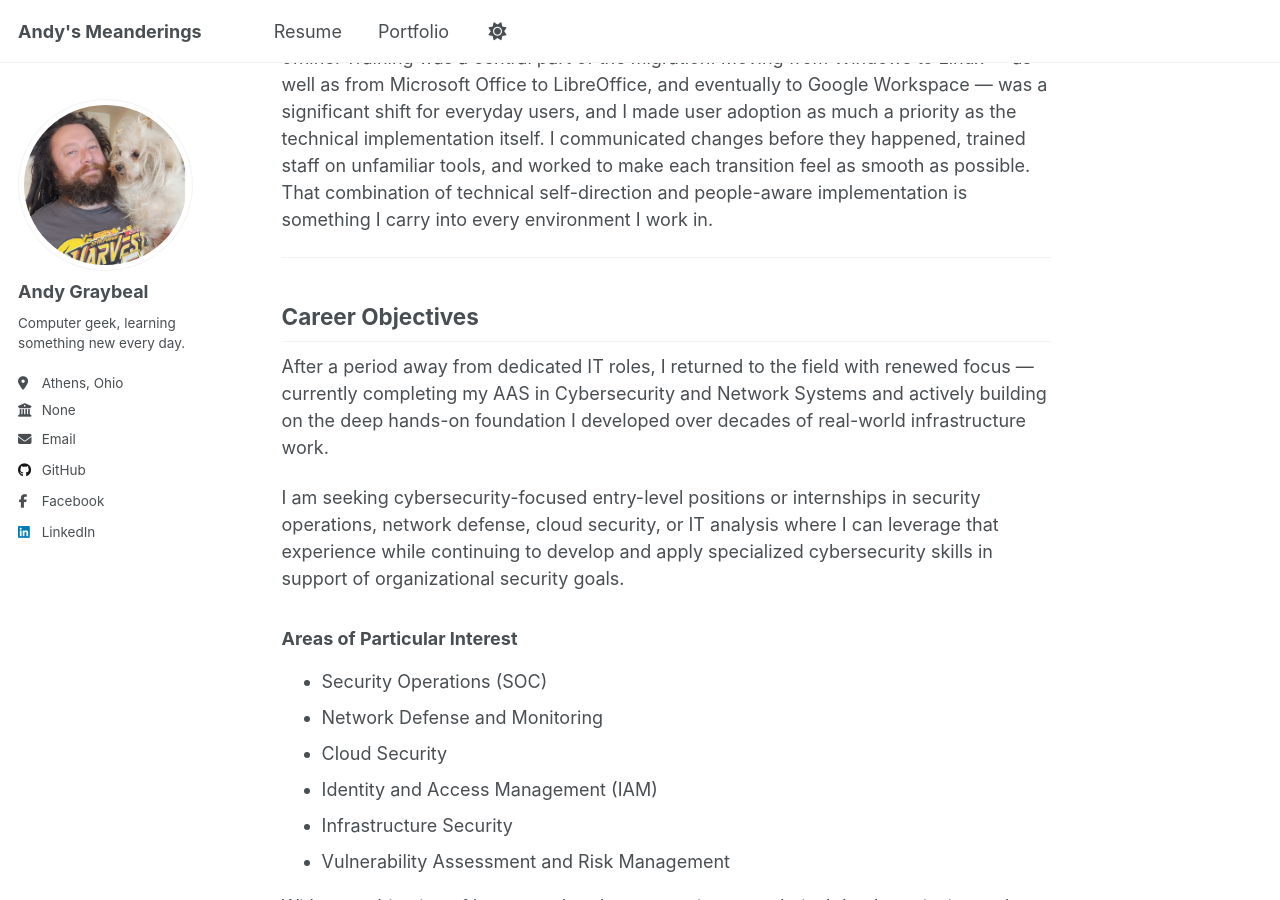
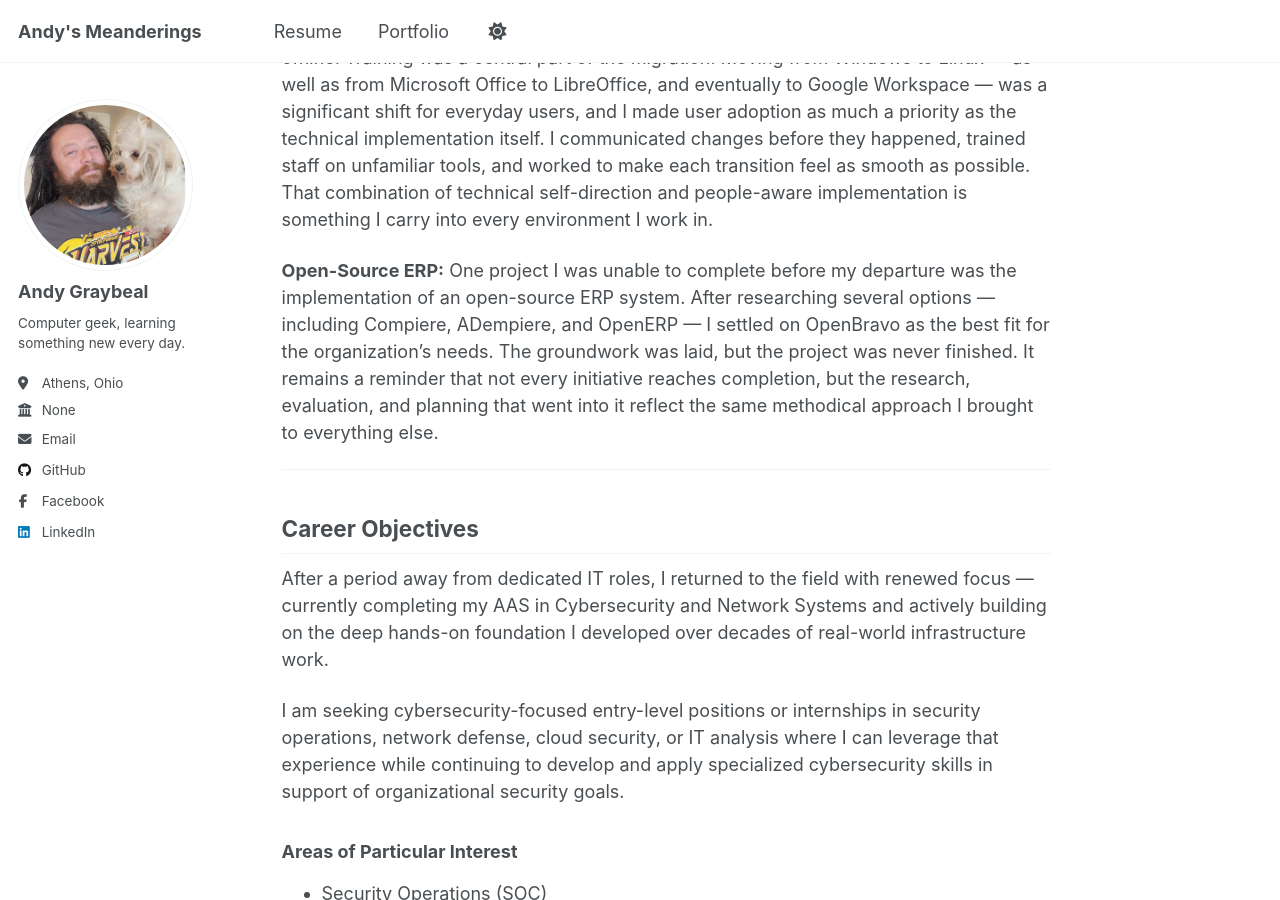
Before and after one commit to andy-graybeal/andy-graybeal.github.io, a Jekyll site: the page built from _pages/about.md, in a window 1280 px wide and 900 px high, scrolled down 2294 px. Built offline with Jekyll 4.4.1, drawn with Linux system fonts in a browser that asks for light colours; a script that is not in the unit is left out.

Commit message:
Document open-source ERP project details
Added a section about the open-source ERP project and its status.

```diff
--- a/_pages/about.md
+++ b/_pages/about.md
@@ -86,6 +86,10 @@ I designed, deployed, and managed the organization's WordPress website, supporti
 
 Much of what I built during my time as IT Coordinator, I first had to learn. I came in knowing what a resilient system needed to look like — from my experience at UC Santa Cruz — but not always how to implement each piece. So I researched, implemented, tested, and iterated — on my own, one component at a time, without taking systems offline. Training was a central part of the migration. Moving from Windows to Linux — as well as from Microsoft Office to LibreOffice, and eventually to Google Workspace — was a significant shift for everyday users, and I made user adoption as much a priority as the technical implementation itself. I communicated changes before they happened, trained staff on unfamiliar tools, and worked to make each transition feel as smooth as possible. That combination of technical self-direction and people-aware implementation is something I carry into every environment I work in.
 
+**Open-Source ERP:**
+One project I was unable to complete before my departure was the implementation of an open-source ERP system. After researching several options — including Compiere, ADempiere, and OpenERP — I settled on OpenBravo as the best fit for the organization's needs. The groundwork was laid, but the project was never finished. It remains a reminder that not every initiative reaches completion, but the research, evaluation, and planning that went into it reflect the same methodical approach I brought to everything else.
+
+
 ---
 
 ## Career Objectives
```
